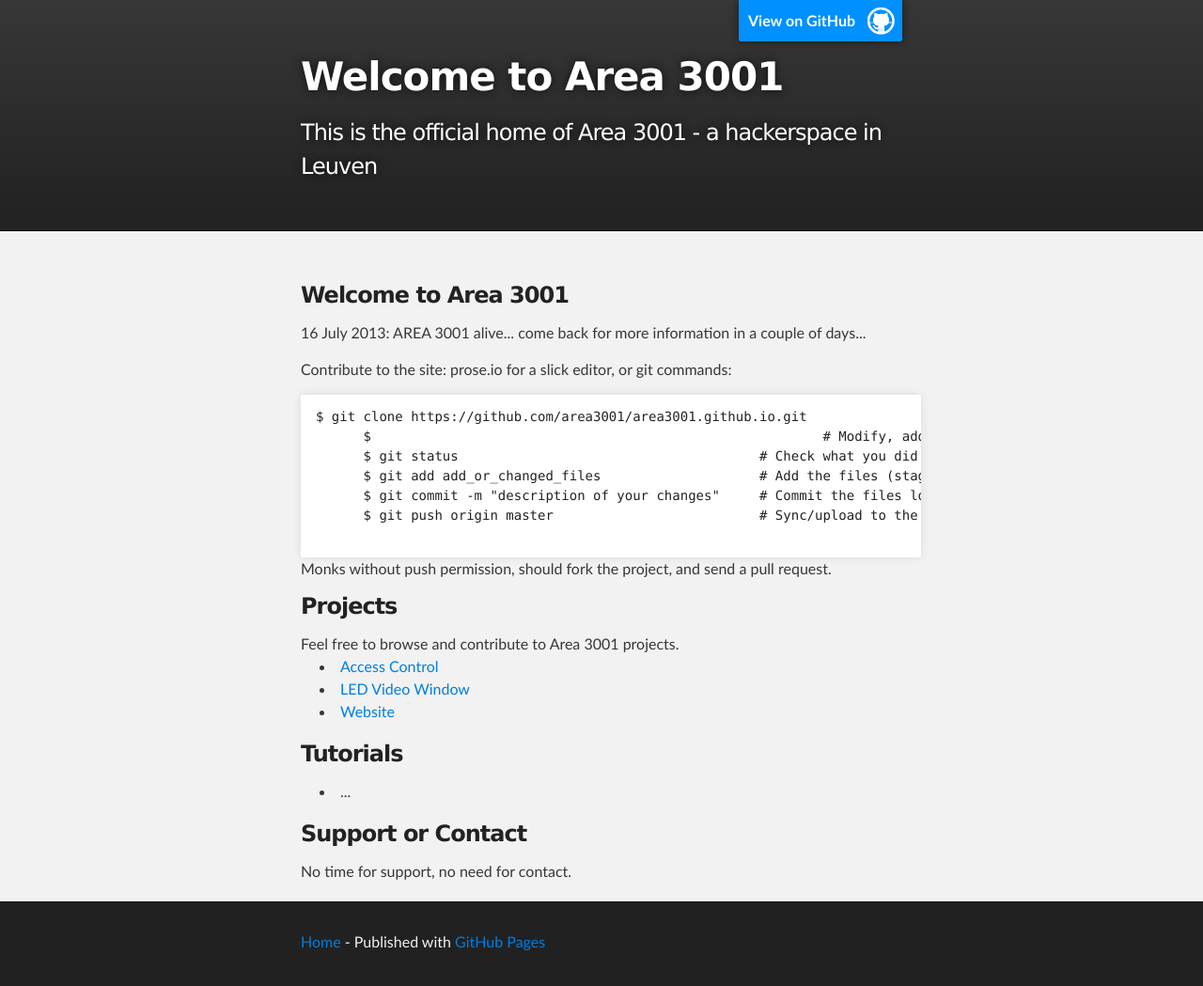
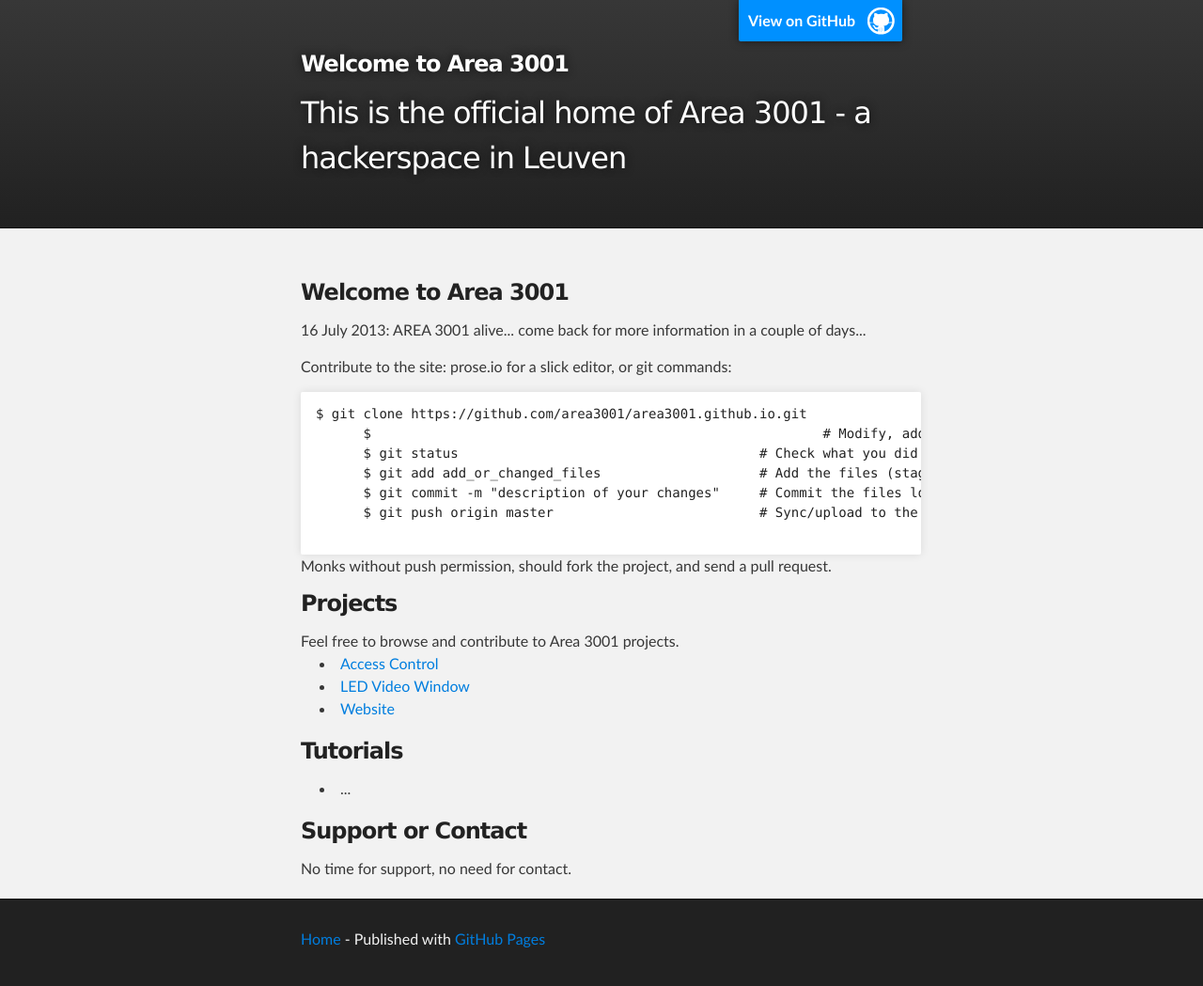
Before and after one commit to area3001/area3001.github.io, a Jekyll site: the page built from index.html, in a window 1280 px wide. Shown: the whole page at 94% size. Built offline with Jekyll 4.4.1, drawn with Linux system fonts in a browser that asks for light colours; Markdown is read by kramdown in place of the engine named in the settings.

Commit message:
decreased font size of project_title and project_tagline

```diff
--- a/stylesheets/stylesheet.css
+++ b/stylesheets/stylesheet.css
@@ -304,14 +304,14 @@ Full-Width Styles
 #project_title {
   margin: 0;
   color: #fff;
-  font-size: 42px;
+  font-size: 24px;
   font-weight: 700;
   text-shadow: #111 0px 0px 10px;
 }
 
 #project_tagline {
   color: #fff;
-  font-size: 24px;
+  font-size: 1p8x;
   font-weight: 300;
   background: none;
   text-shadow: #111 0px 0px 10px;
```
